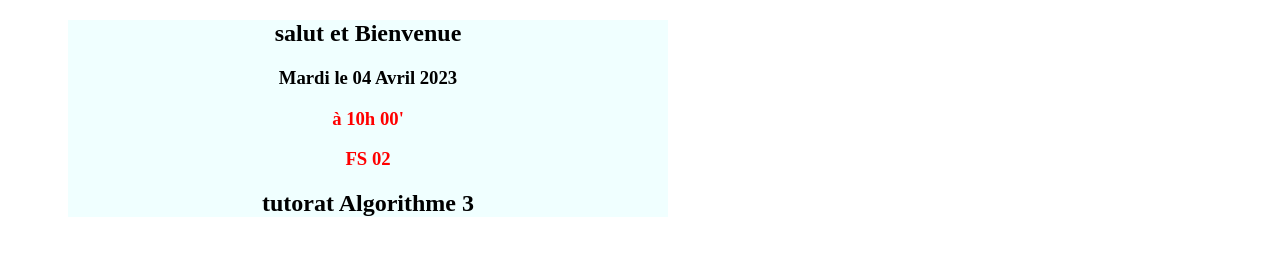
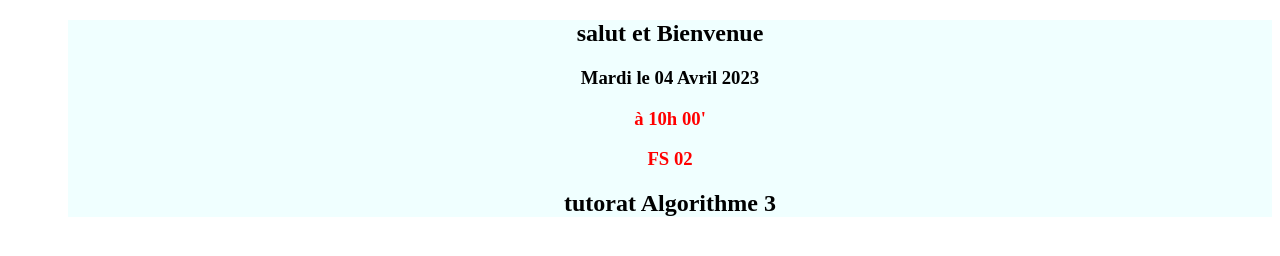
Before and after one commit to diamanka2806/tutorat_algorithme, a plain HTML site: page index.html in a window 1280 px wide. Drawn offline with Linux system fonts and the light colour scheme.

Commit message:
Update index.html

```diff
--- a/index.html
+++ b/index.html
@@ -5,7 +5,7 @@
         <meta charset="utf-8">
     </head>
     <body style="text-align: center;">
-        <div style="margin-left:60px;text-align: center;height: 1000;width: 600px; background-color: azure;">
+        <div style="margin-left:60px;text-align: center;height: 1000;background-color: azure;">
             <h2>salut et Bienvenue</h3>
             <h3>Mardi le 04 Avril 2023</h3>
             <h3 style="color:red;"> à 10h 00'</h3>
```
